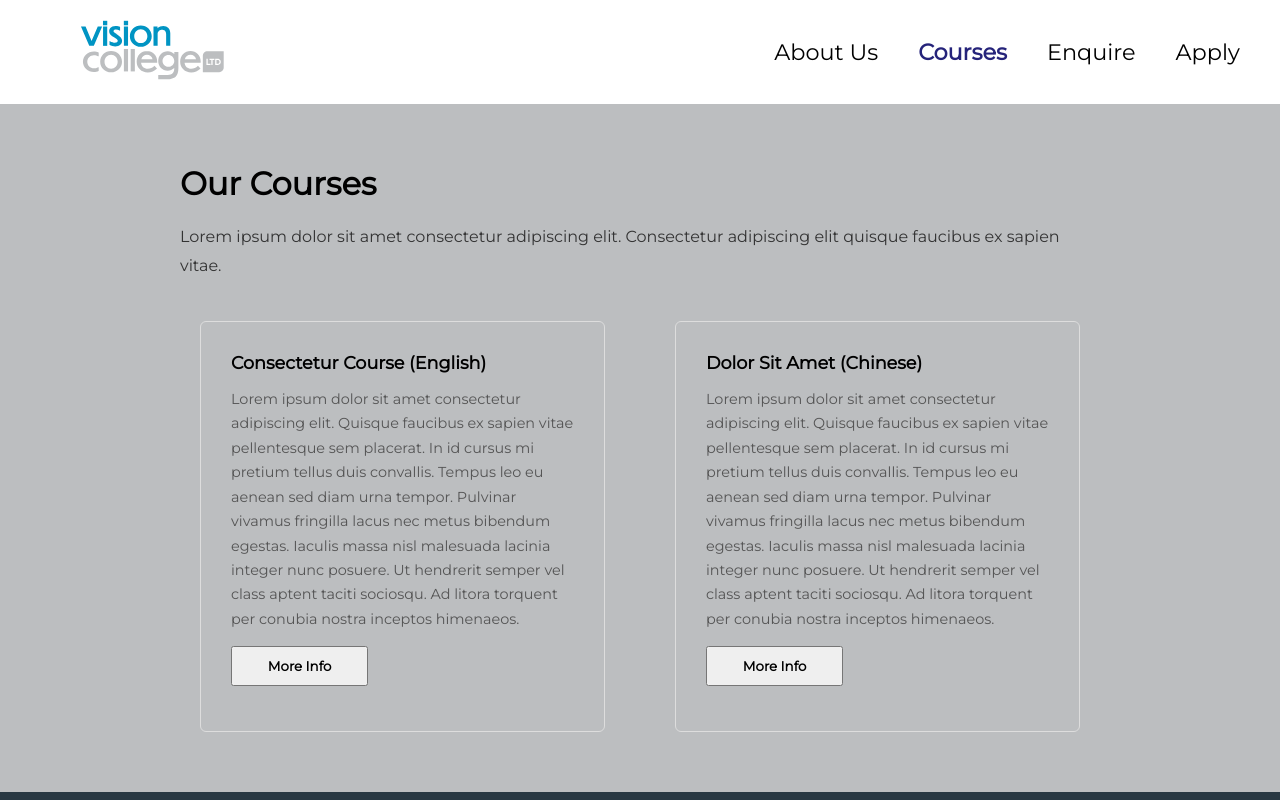
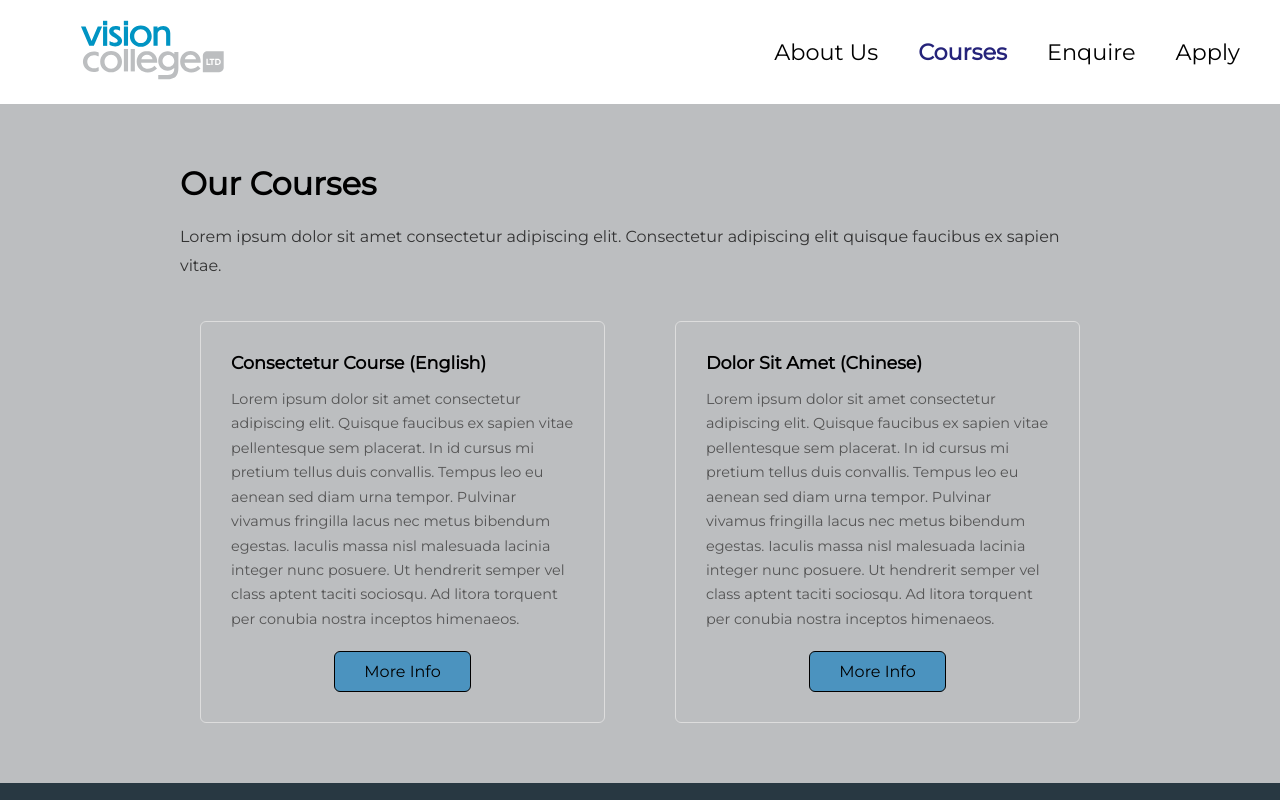
Before and after one commit to finnhagard/AS91907, a React app in the folder frontend/: page /courses in a window 1280 px wide. Shown: the top 800 px of the page. Built offline with nearby package versions, Linux system fonts and the light colour scheme; the HTML template or start-up script is replaced by a standard one.

Commit message:
add: better buttons

```diff
--- a/frontend/src/content/Courses.css
+++ b/frontend/src/content/Courses.css
@@ -34,7 +34,7 @@
 .course_card {
     border: 1px solid #ddd;
     border-radius: 6px;
-    padding: 30px;
+    padding: 30px 30px 10px;
     margin-left: 20px;
     margin-right: 20px;
 }
@@ -54,8 +54,13 @@
 
 .course_card button {
     padding: 10px 20px;
+    display: block;
+    margin: 20px auto;
     width: 40%;
-    margin: 15px auto;
+    border: 1.5px solid;
+    border-radius: 6px;
+    background-color: #4b93bf;
     font-family: 'Montserrat', sans-serif;
-    font-weight: 600;
+    font-size: 1rem;
+    font-weight: 560;
 }
```
